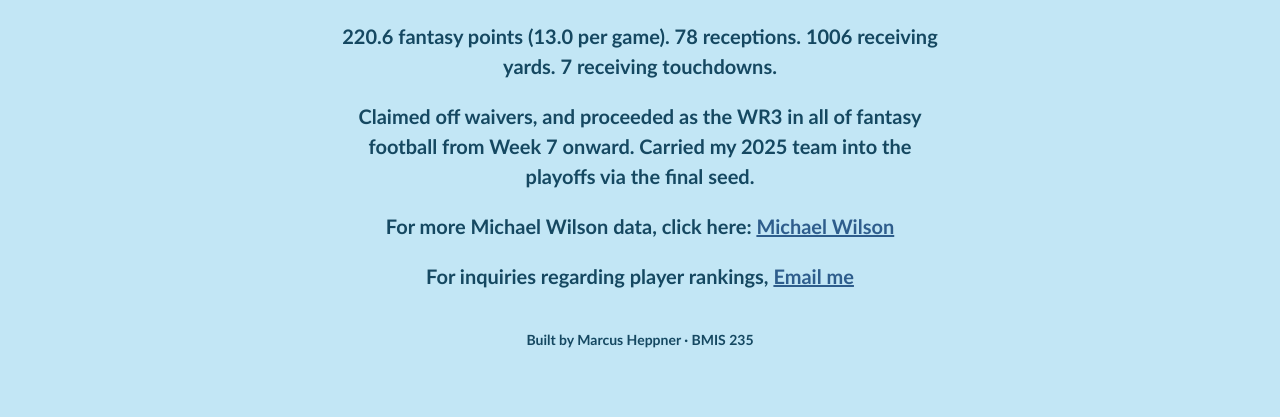
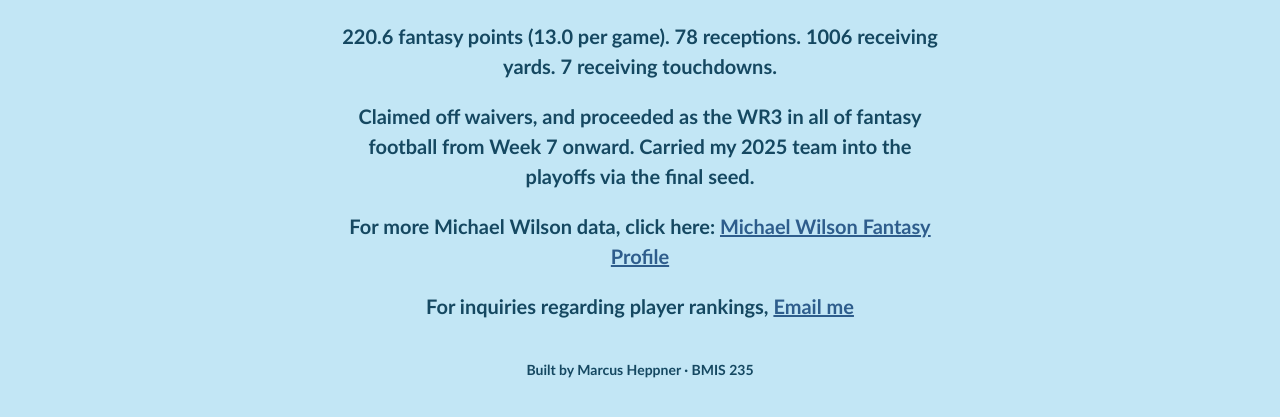
Before and after one commit to marcusheppner/bmis235-html-3, a plain HTML site: page wilson.html in a window 1280 px wide. Shown: the part 189-606 px from the top of the page. Drawn offline with Linux system fonts and the light colour scheme.

Commit message:
Update link text for Michael Wilson data

```diff
--- a/wilson.html
+++ b/wilson.html
@@ -31,7 +31,7 @@
 <h1>Michael Wilson (2025)</h1>
 <p>220.6 fantasy points (13.0 per game). 78 receptions. 1006 receiving yards. 7 receiving touchdowns.</p>
 <p>Claimed off waivers, and proceeded as the WR3 in all of fantasy football from Week 7 onward. Carried my 2025 team into the playoffs via the final seed.</p>
-<p>For more Michael Wilson data, click here: <a href="https://fantasydata.com/nfl/michael-wilson-fantasy/24173">Michael Wilson</a></p>
+<p>For more Michael Wilson data, click here: <a href="https://fantasydata.com/nfl/michael-wilson-fantasy/24173">Michael Wilson Fantasy Profile</a></p>
 <p>For inquiries regarding player rankings, <a href="mailto:mheppner@zagmail.gonzaga.edu">Email me</a></p>
 
 <!-- Footer: fill in your name -->
```
